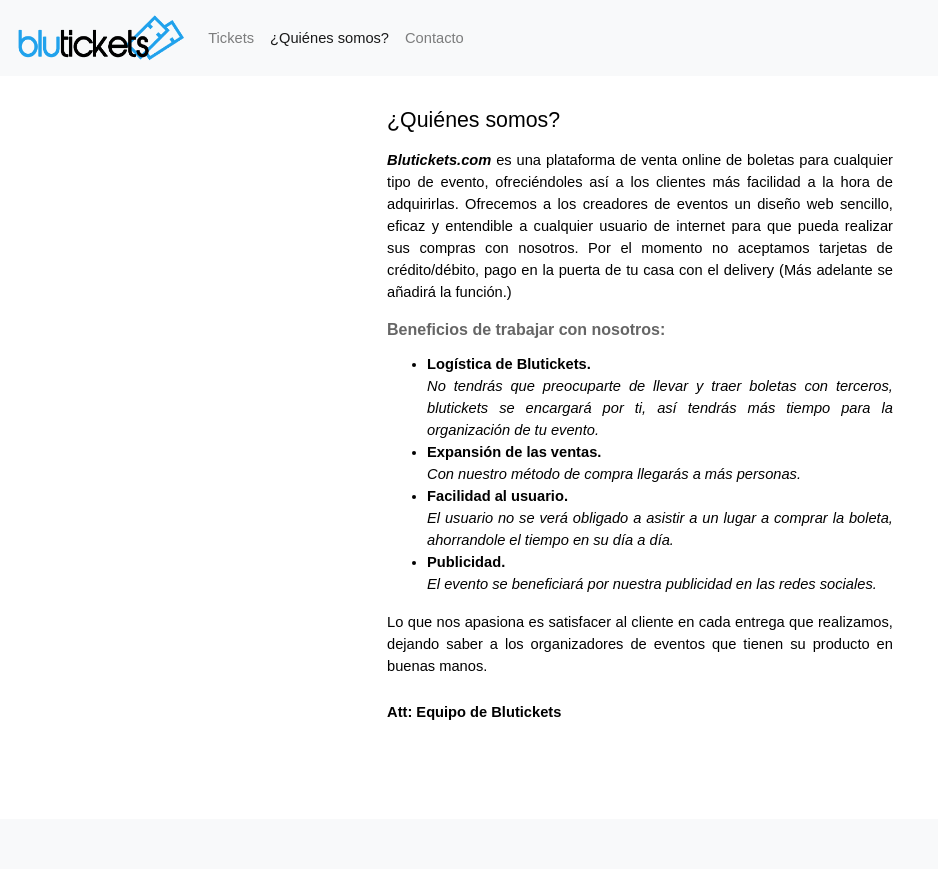
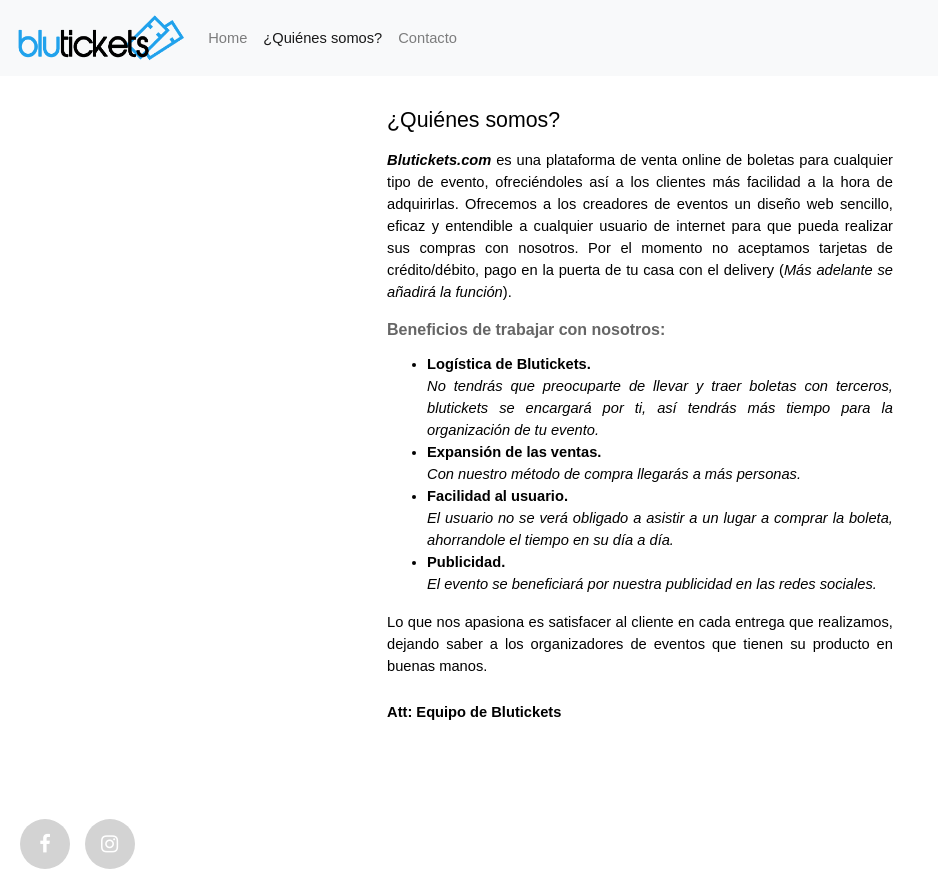
Before and after one commit to miguel550/blutickets, a Django app: page /who-we-are/ in a window 1280 px wide. Shown: the whole page, without its empty margins (0-938 px from the left). Before the commit the page ends 720 px from the top, so only its background shows below. Run offline with Django 3.2, Linux system fonts and the light colour scheme; some libraries are stand-ins or nearby versions; some web fonts are replaced.

Commit message:
add footer to base.html

```diff
--- a/templates/base.html
+++ b/templates/base.html
@@ -9,6 +9,7 @@
 <link rel="stylesheet" href="https://maxcdn.bootstrapcdn.com/bootstrap/4.0.0-beta/css/bootstrap.min.css" integrity="sha384-/Y6pD6FV/Vv2HJnA6t+vslU6fwYXjCFtcEpHbNJ0lyAFsXTsjBbfaDjzALeQsN6M" crossorigin="anonymous">
 </head>
 <body>
+<header>
 <nav class="navbar navbar-expand-lg navbar-light bg-light">
   <a class="navbar-brand" href="#">
       <div style="height: 50px">
@@ -23,7 +24,7 @@
     <ul class="navbar-nav mr-auto">
         {% block navbaritems %}
       <li class="nav-item active">
-        <a class="nav-link" href="#">Tickets <span class="sr-only">(current)</span></a>
+        <a class="nav-link" href="#">Home<span class="sr-only">(current)</span></a>
       </li>
       <li class="nav-item">
         <a class="nav-link" href="{% url 'who-we-are' %}">¿Quiénes somos?</a>
@@ -36,10 +37,112 @@
 
   </div>
 </nav>
+</header>
 {% block content %}
 {% endblock content %}
+
+    <footer class="bd-footer text-muted">
+    <link href="//maxcdn.bootstrapcdn.com/font-awesome/4.2.0/css/font-awesome.min.css" rel="stylesheet">
+
+    <style>
+
+
+/*=========================
+  Icons
+ ================= */
+
+/* footer social icons */
+ul.social-network {
+	list-style: none;
+	display: inline;
+	margin-left:0 !important;
+	padding: 0;
+}
+ul.social-network li {
+	display: inline;
+	margin: 0 5px;
+}
+
+
+/* footer social icons */
+.social-network a.icoRss:hover {
+	background-color: #F56505;
+}
+.social-network a.icoFacebook:hover {
+	background-color:#3B5998;
+}
+.social-network a.icoTwitter:hover {
+	background-color:#33ccff;
+}
+.social-network a.icoGoogle:hover {
+	background-color:#BD3518;
+}
+.social-network a.icoVimeo:hover {
+	background-color:#0590B8;
+}
+.social-network a.icoLinkedin:hover {
+	background-color:#007bb7;
+}
+.social-network a.icoRss:hover i, .social-network a.icoFacebook:hover i, .social-network a.icoTwitter:hover i,
+.social-network a.icoGoogle:hover i, .social-network a.icoVimeo:hover i, .social-network a.icoLinkedin:hover i {
+	color:#fff;
+}
+a.socialIcon:hover, .socialHoverClass {
+	color:#44BCDD;
+}
+
+.social-circle li a {
+	display:inline-block;
+	position:relative;
+	margin:0 auto 0 auto;
+	-moz-border-radius:50%;
+	-webkit-border-radius:50%;
+	border-radius:50%;
+	text-align:center;
+	width: 50px;
+	height: 50px;
+	font-size:20px;
+}
+.social-circle li i {
+	margin:0;
+	line-height:50px;
+	text-align: center;
+}
+
+.social-circle li a:hover i, .triggeredHover {
+	-moz-transform: rotate(360deg);
+	-webkit-transform: rotate(360deg);
+	-ms--transform: rotate(360deg);
+	transform: rotate(360deg);
+	-webkit-transition: all 0.2s;
+	-moz-transition: all 0.2s;
+	-o-transition: all 0.2s;
+	-ms-transition: all 0.2s;
+	transition: all 0.2s;
+}
+.social-circle i {
+	color: #fff;
+	-webkit-transition: all 0.8s;
+	-moz-transition: all 0.8s;
+	-o-transition: all 0.8s;
+	-ms-transition: all 0.8s;
+	transition: all 0.8s;
+}
+
+.social-network.social-circle a {
+ background-color: #D3D3D3;
+}
+    </style>
+    			<div class="col-md-12">
+                    <ul class="social-network social-circle">
+                        <li><a href="https://www.facebook.com/blutickets" class="icoFacebook" title="Facebook"><i class="fa fa-facebook"></i></a></li>
+                        <li><a href="https://www.instagram.com/blutickets/" class="icoLinkedin" title="Instagram"><i class="fa fa-instagram"></i></a></li>
+                    </ul>
+				</div>
+    </footer>
     <script src="https://code.jquery.com/jquery-3.2.1.slim.min.js" integrity="sha384-KJ3o2DKtIkvYIK3UENzmM7KCkRr/rE9/Qpg6aAZGJwFDMVNA/GpGFF93hXpG5KkN" crossorigin="anonymous"></script>
     <script src="https://cdnjs.cloudflare.com/ajax/libs/popper.js/1.11.0/umd/popper.min.js" integrity="sha384-b/U6ypiBEHpOf/4+1nzFpr53nxSS+GLCkfwBdFNTxtclqqenISfwAzpKaMNFNmj4" crossorigin="anonymous"></script>
     <script src="https://maxcdn.bootstrapcdn.com/bootstrap/4.0.0-beta/js/bootstrap.min.js" integrity="sha384-h0AbiXch4ZDo7tp9hKZ4TsHbi047NrKGLO3SEJAg45jXxnGIfYzk4Si90RDIqNm1" crossorigin="anonymous"></script>
 </body>
+
 </html>
--- a/templates/who-we-are.html
+++ b/templates/who-we-are.html
@@ -2,7 +2,7 @@
 
 {% block navbaritems %}
     <li class="nav-item">
-        <a class="nav-link" href="{% url 'home' %}">Tickets <span class="sr-only">(current)</span></a>
+        <a class="nav-link" href="{% url 'home' %}">Home<span class="sr-only">(current)</span></a>
       </li>
       <li class="nav-item active">
         <a class="nav-link" href="#">¿Quiénes somos?</a>
@@ -22,7 +22,7 @@
 <div class="c5 mx-auto px-5 pt-2 text-justify">
     <h2>¿Quiénes somos?</h2>
     <p class="text-justify"><b><i>Blutickets.com</i></b> es una plataforma de venta online de boletas para cualquier tipo de evento, ofreciéndoles así a los clientes más facilidad a la hora de adquirirlas.
-Ofrecemos a los creadores de eventos un diseño web sencillo, eficaz y entendible a cualquier usuario de internet para que pueda realizar sus compras con nosotros. Por el momento no aceptamos tarjetas de crédito/débito, pago en la puerta de tu casa con el delivery (Más adelante se añadirá la función.)</p>
+        Ofrecemos a los creadores de eventos un diseño web sencillo, eficaz y entendible a cualquier usuario de internet para que pueda realizar sus compras con nosotros. Por el momento no aceptamos tarjetas de crédito/débito, pago en la puerta de tu casa con el delivery (<i>Más adelante se añadirá la función</i>).</p>
     <h4><b>Beneficios de trabajar con nosotros:</b></h4>
     <ul>
         <li><b>Logística de Blutickets.</b>
```
